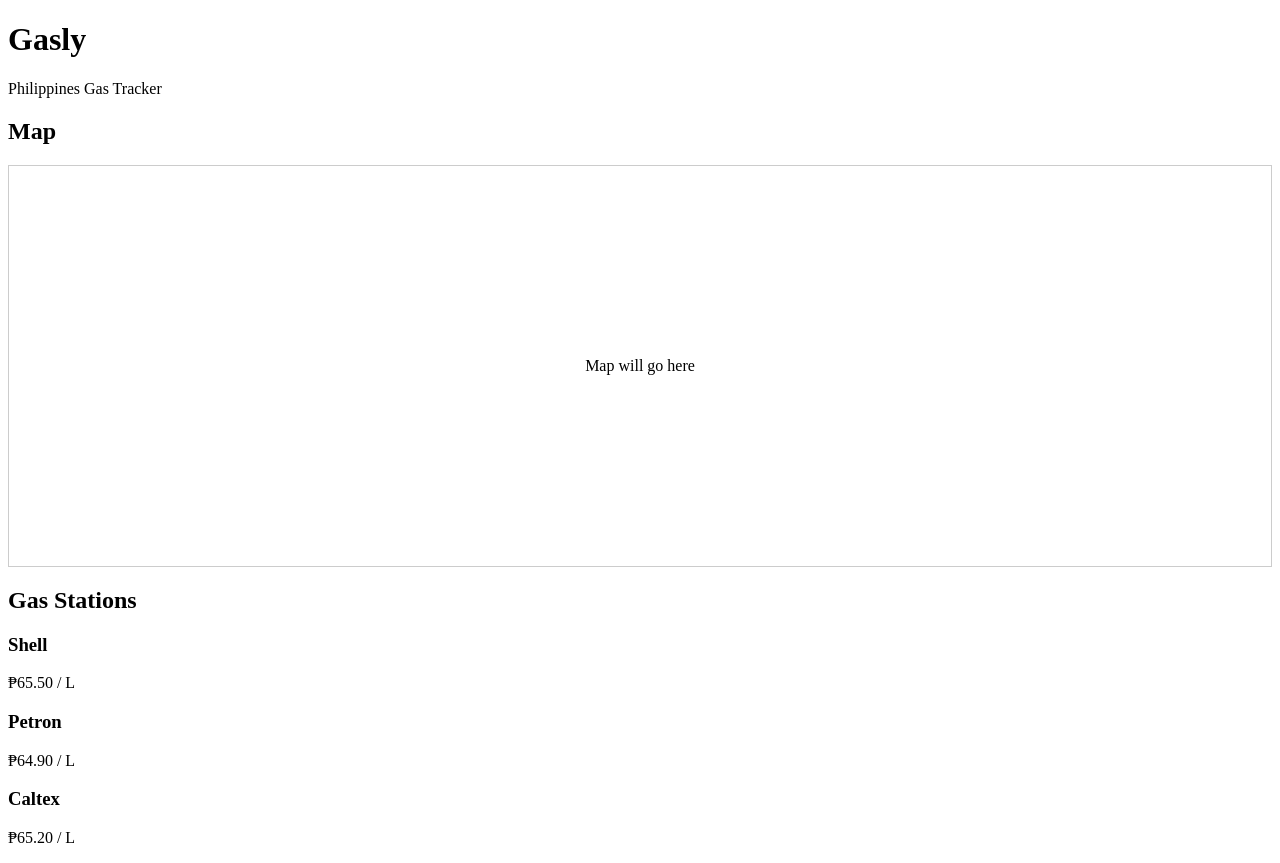
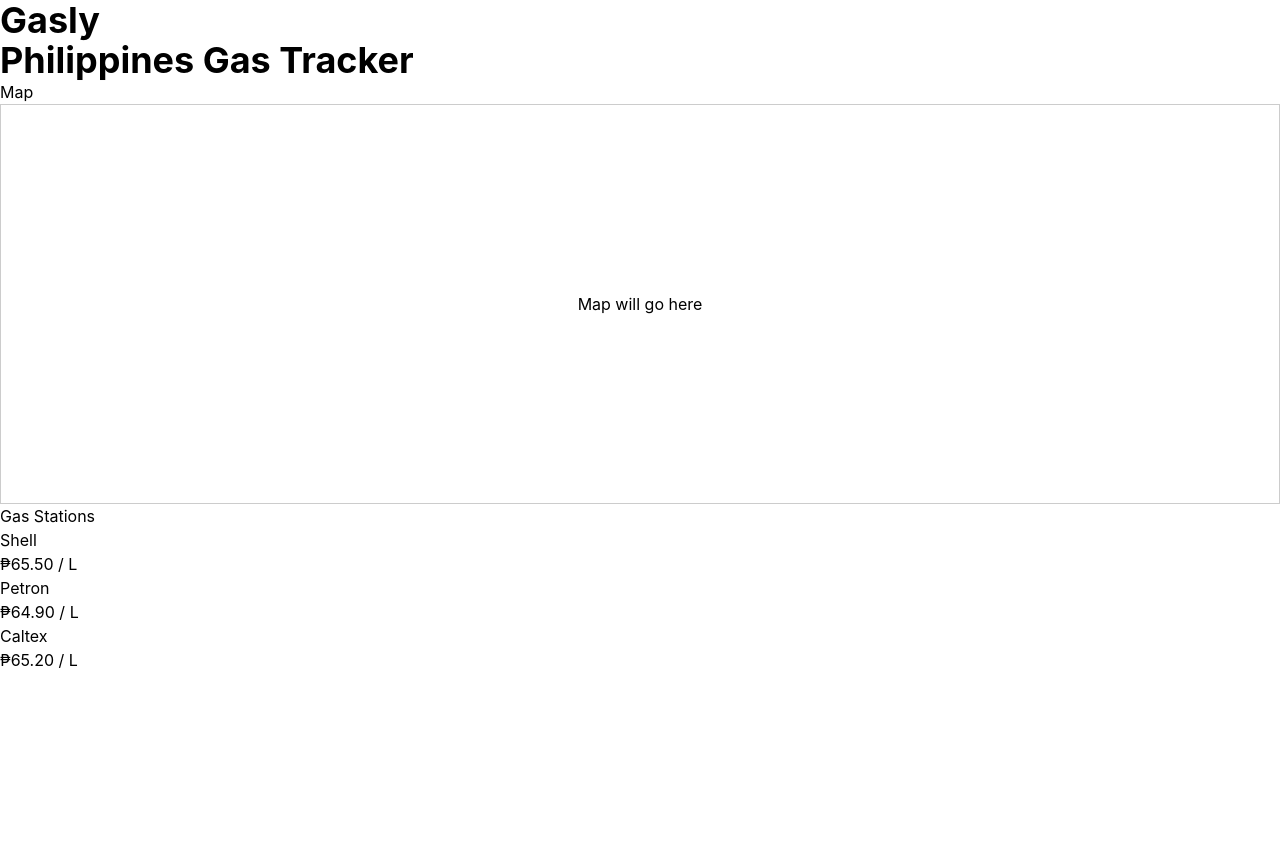
Before and after one commit to EdisonDotBit/gasly, an Angular app: page / in a window 1280 px wide. After the commit the page ends 800 px from the top, so only its background shows below. Built offline with nearby package versions, Linux system fonts and the light colour scheme.

Commit message:
Add Tailwind CSS integration and update styles; enhance header component

```diff
--- a/package.json
+++ b/package.json
@@ -17,7 +17,10 @@
     "@angular/forms": "^22.2.0",
     "@angular/platform-browser": "^22.2.0",
     "@angular/router": "^22.2.0",
+    "@tailwindcss/postcss": "^4.3.3",
+    "postcss": "^8.5.28",
     "rxjs": "~7.8.0",
+    "tailwindcss": "^4.3.3",
     "tslib": "^2.3.0"
   },
   "devDependencies": {
--- /dev/null
+++ b/postcss.config.json
@@ -0,0 +1,5 @@
+{
+  "plugins": {
+    "@tailwindcss/postcss": {}
+  }
+}
--- a/src/app/header/header.html
+++ b/src/app/header/header.html
@@ -1,4 +1,4 @@
-<header>
+<header class="text-4xl font-bold">
   <h1>Gasly</h1>
   <p>Philippines Gas Tracker</p>
 </header>
--- a/src/styles.css
+++ b/src/styles.css
@@ -1 +1,2 @@
 /* You can add global styles to this file, and also import other style files */
+@import "tailwindcss";
```
Also changed, not shown: 1 other file (tests, documents, lock files or other folders).
